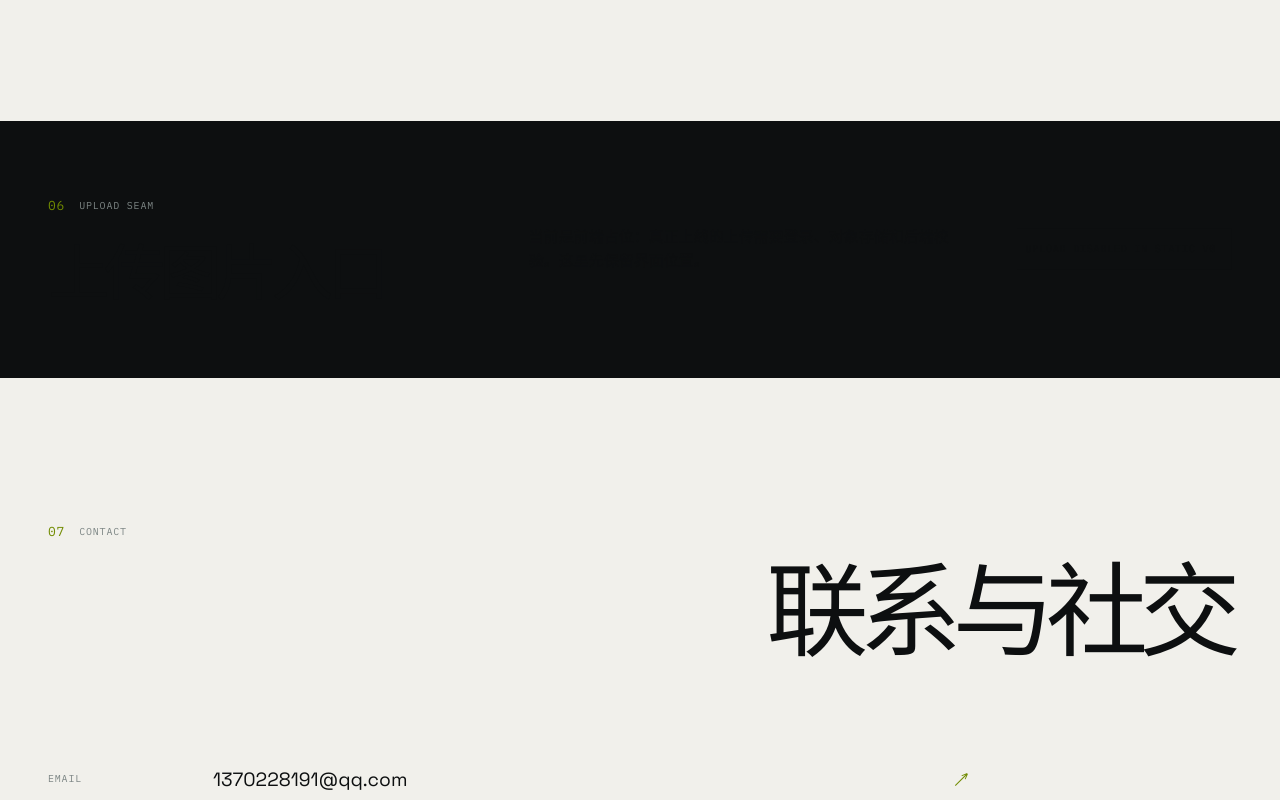
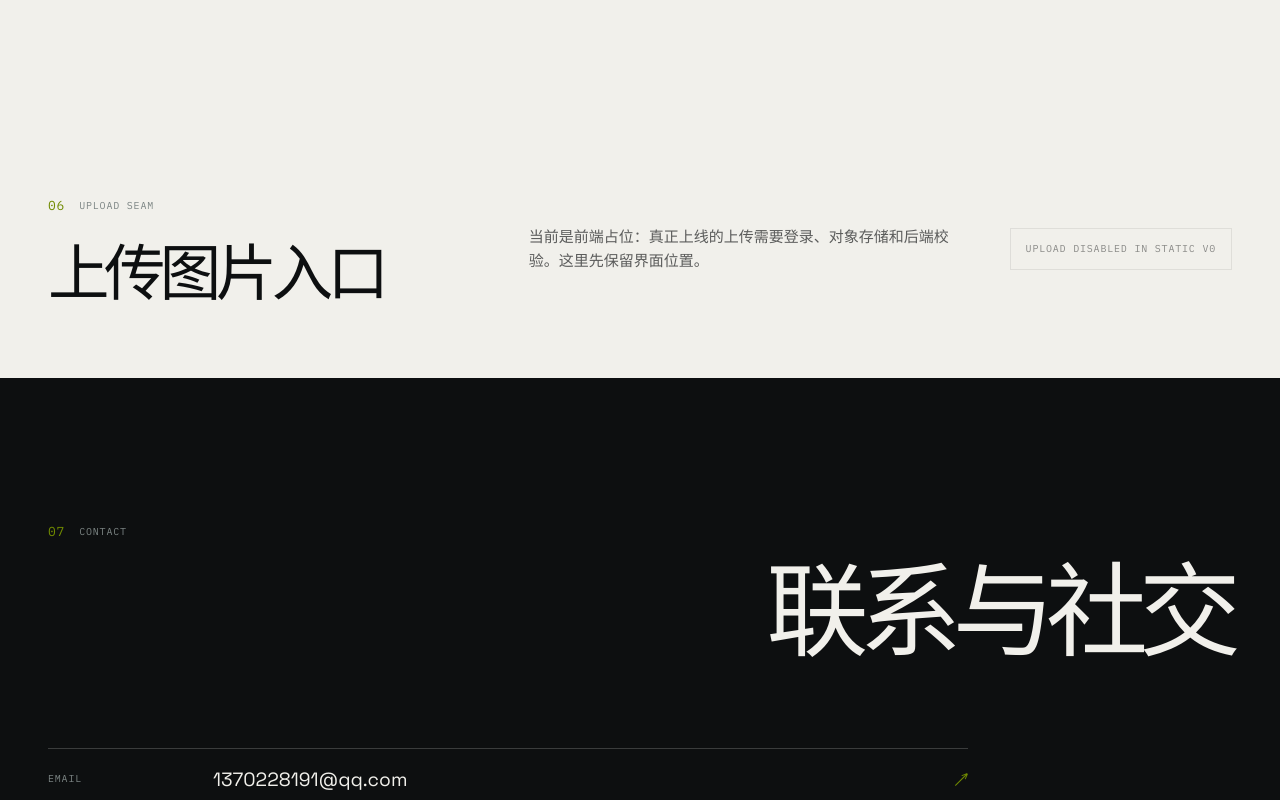
Before and after one commit to HaoQI-HAQ/haoqi_solo_WebBlog, a React (Vite) app: page / in a window 1280 px wide. Shown: the part 4860-5660 px from the top of the page. Built offline with nearby package versions, Linux system fonts and the light colour scheme.

Commit message:
v0.2.1-photo-archive-final
完善个人博客基础框架：移除最新文章模块，加入侧边栏播放器、音乐曲目选择、摄影城市与年份归档、相册详情、灯箱，以及摄影页内嵌中国地图；保留现有视觉风格与导航方向。

```diff
--- a/package.json
+++ b/package.json
@@ -6,7 +6,7 @@
   "scripts": {
     "dev": "vite --configLoader native",
     "build": "vite build --configLoader native",
-    "preview": "vite preview"
+    "preview": "vite preview --configLoader native"
   },
   "dependencies": {
     "vite": "latest",
--- a/src/main.jsx
+++ b/src/main.jsx
@@ -294,7 +294,7 @@ function PhotoSection({ t }) {
 
 function UploadSection({ t }) {
   return (
-    <section id="upload" className="section section-light compact-section">
+    <section id="upload" className="section section-dark compact-section">
       <div className="page-width upload-card">
         <div>
           <div className="section-marker"><span>06</span><span>Upload seam</span></div>
@@ -309,7 +309,7 @@ function UploadSection({ t }) {
 
 function ContactSection({ t }) {
   return (
-    <section id="contact" className="section section-dark contact-section">
+    <section id="contact" className="section section-light contact-section">
       <div className="page-width">
         <div className="section-heading">
           <div className="section-marker section-marker-dark"><span>07</span><span>Contact</span></div>
--- a/src/styles.css
+++ b/src/styles.css
@@ -91,7 +91,8 @@ img { display: block; max-width: 100%; }
 .runtime-card strong { font-size: clamp(70px, 8vw, 140px); font-weight: 500; line-height: .8; letter-spacing: -.1em; }
 .runtime-card small { color: var(--fog); }
 
-.section-heading h2 { color: var(--ink); }
+.section-light .section-heading h2 { color: var(--paper); }
+.section-dark .section-heading h2 { color: var(--ink); }
 .card-grid { display: grid; grid-template-columns: repeat(3, 1fr); gap: 28px; margin-top: 90px; }
 .work-card { min-width: 0; }
 .media-frame { position: relative; display: block; overflow: hidden; aspect-ratio: 1.12; background: var(--ink-soft); }
@@ -203,6 +204,8 @@ img { display: block; max-width: 100%; }
 .upload-card h2 { margin-top: 32px; font-size: clamp(36px, 4.8vw, 74px); color: var(--ink); }
 .upload-card p { max-width: 470px; margin: 0; color: rgba(13,15,16,.66); font-size: 15px; line-height: 1.6; }
 .upload-card button { padding: 13px 15px; border: 1px solid var(--line); background: transparent; color: var(--ink); }
+.section-light .upload-card h2 { color: var(--paper); }
+.section-dark .upload-card h2 { color: var(--ink); }
 
 .contact-section { padding-bottom: 180px; }
 .social-grid { max-width: 920px; margin-top: 90px; border-top: 1px solid var(--line-inverse); }
```
